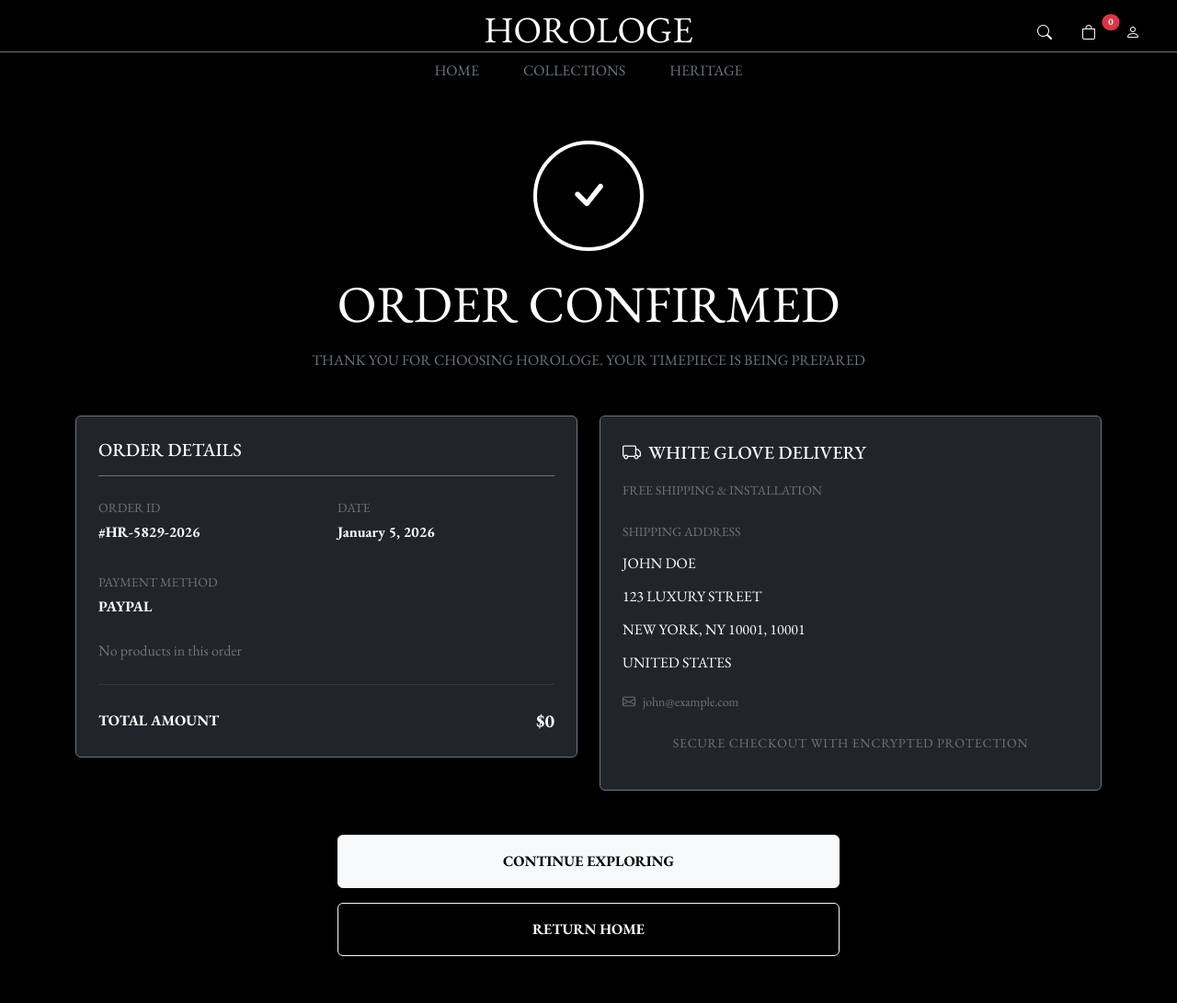
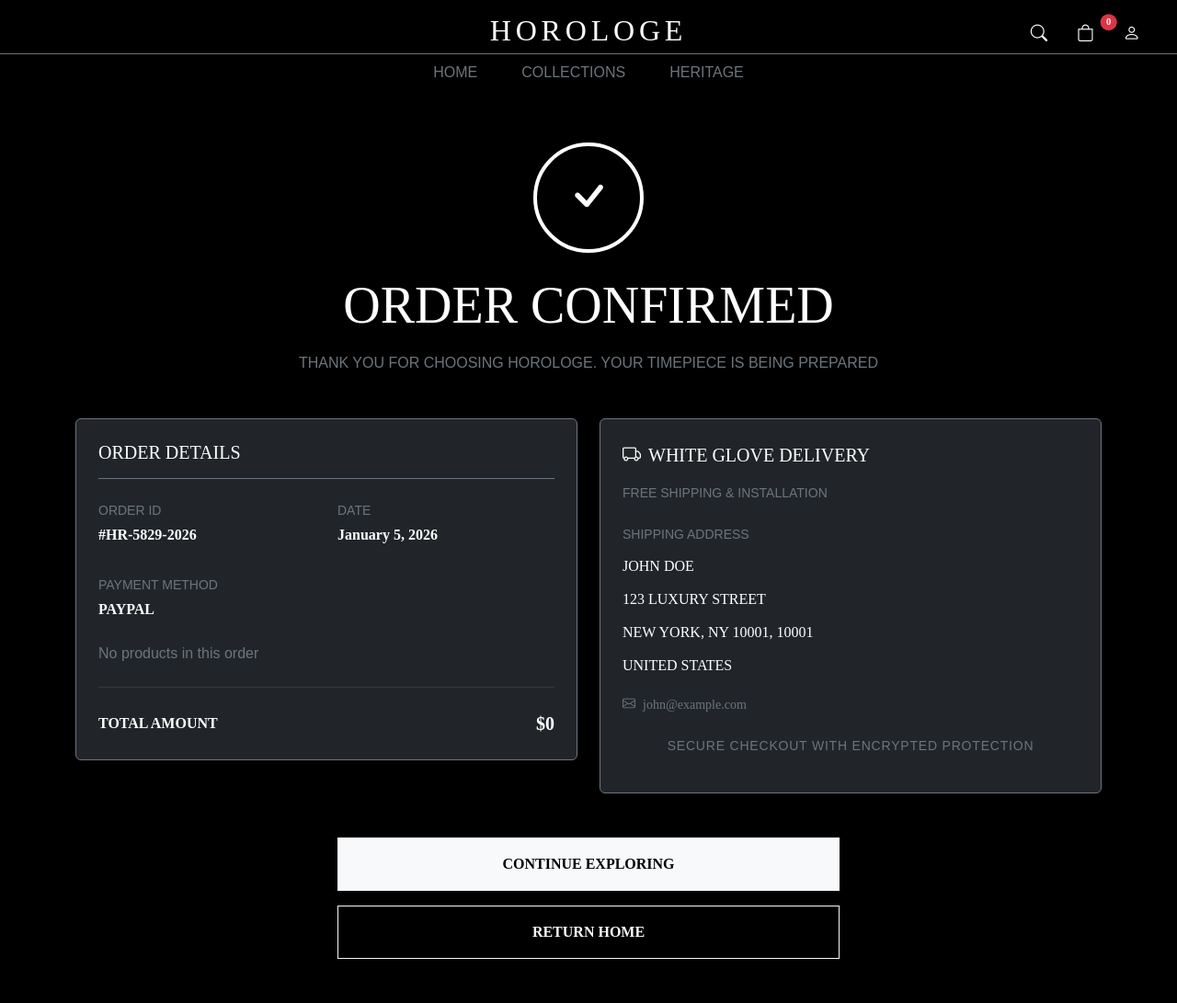
Before and after one commit to daleesl/Horologe, a PHP site: page /orderConfirmation.php in a window 1280 px wide. Shown: the whole page at 92% size. Before the commit the page ends 1040 px from the top, so only its background shows below. Run offline with PHP 8.4, Linux system fonts and the light colour scheme; some web fonts are replaced.

Commit message:
update order confirmation page design

```diff
--- a/public/orderConfirmation.php
+++ b/public/orderConfirmation.php
@@ -7,13 +7,10 @@
     <title>Order Confirmed - Horologe</title>
     <link href="https://cdn.jsdelivr.net/npm/bootstrap@5.3.8/dist/css/bootstrap.min.css" rel="stylesheet"
         integrity="sha384-sRIl4kxILFvY47J16cr9ZwB07vP4J8+LH7qKQnuqkuIAvNWLzeN8tE5YBujZqJLB" crossorigin="anonymous">
+    <link rel="stylesheet" href="../assets/css/styles.css">
     <link rel="stylesheet" href="https://cdn.jsdelivr.net/npm/bootstrap-icons/font/bootstrap-icons.css">
     <link href="https://fonts.googleapis.com/css2?family=EB+Garamond:wght@400;500;700&display=swap" rel="stylesheet">
     <style>
-        body {
-            font-family: 'EB Garamond', serif;
-        }
-
         .check-icon {
             width: 120px;
             height: 120px;
```
